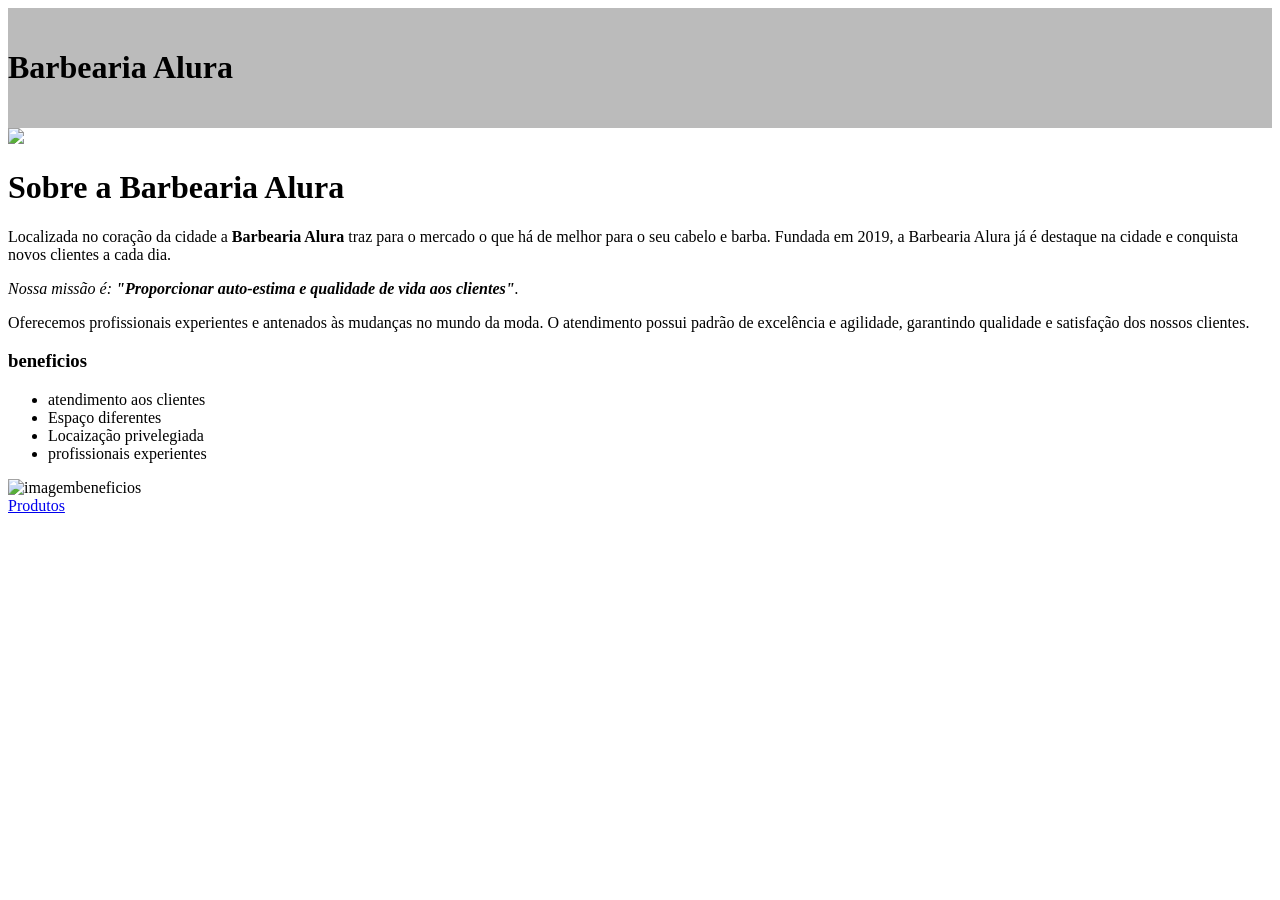
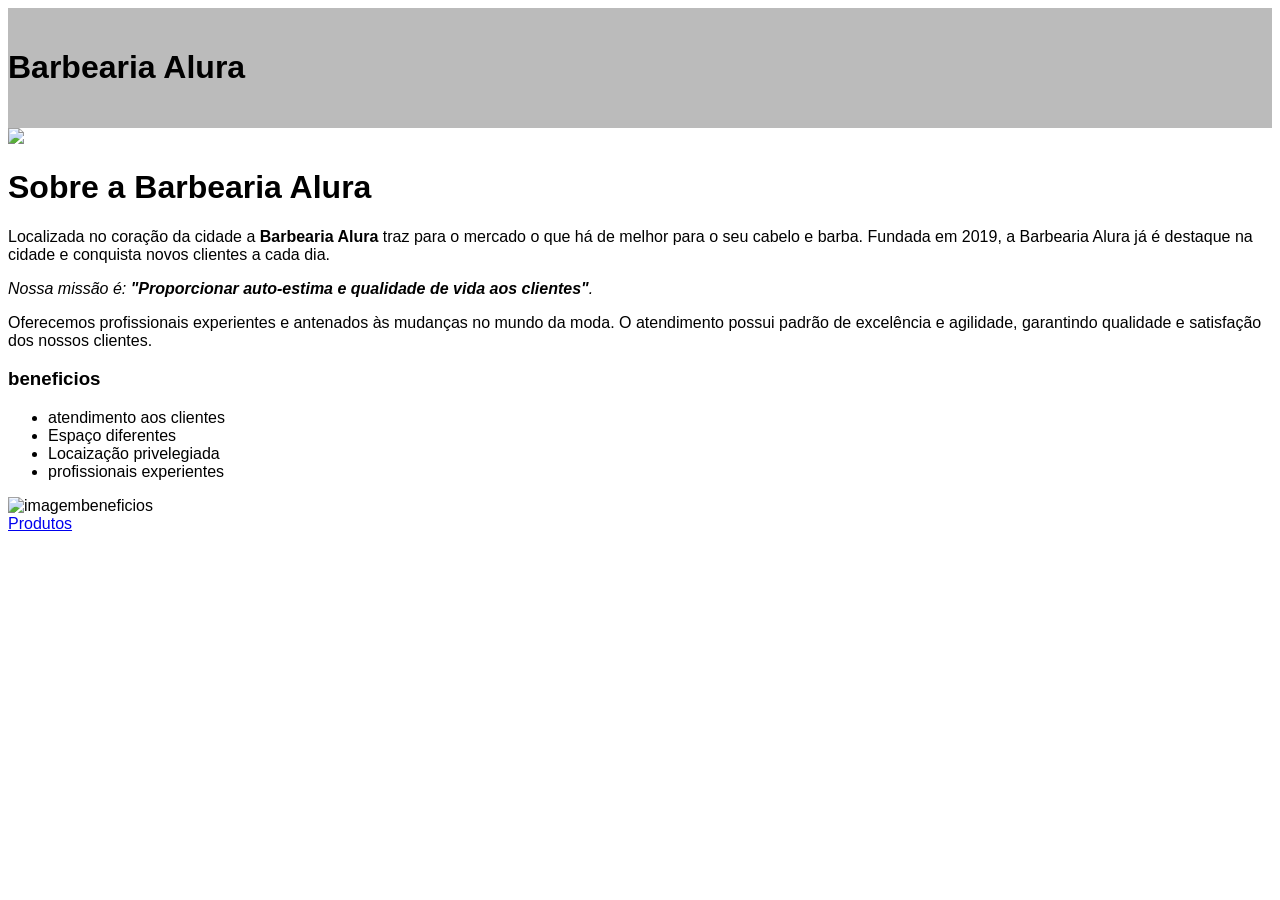

cachorroSemPerna

--- a/style.css
+++ b/style.css
@@ -1,3 +1,6 @@
+body{
+    font-family: 'Montserrat', sans-serif;
+}
 header {
 	background: #BBBBBB;
 	padding: 20px 0;
@@ -172,11 +175,11 @@ td, th {
 }
 
 .utensilios{
-    widht:120px;
+    width:120px;
     float: left;
     margin: 0 20px 20px 0;
 }
 
 .imagembeneficios{
-    widhth:60%;
+    width:60%;
 }
